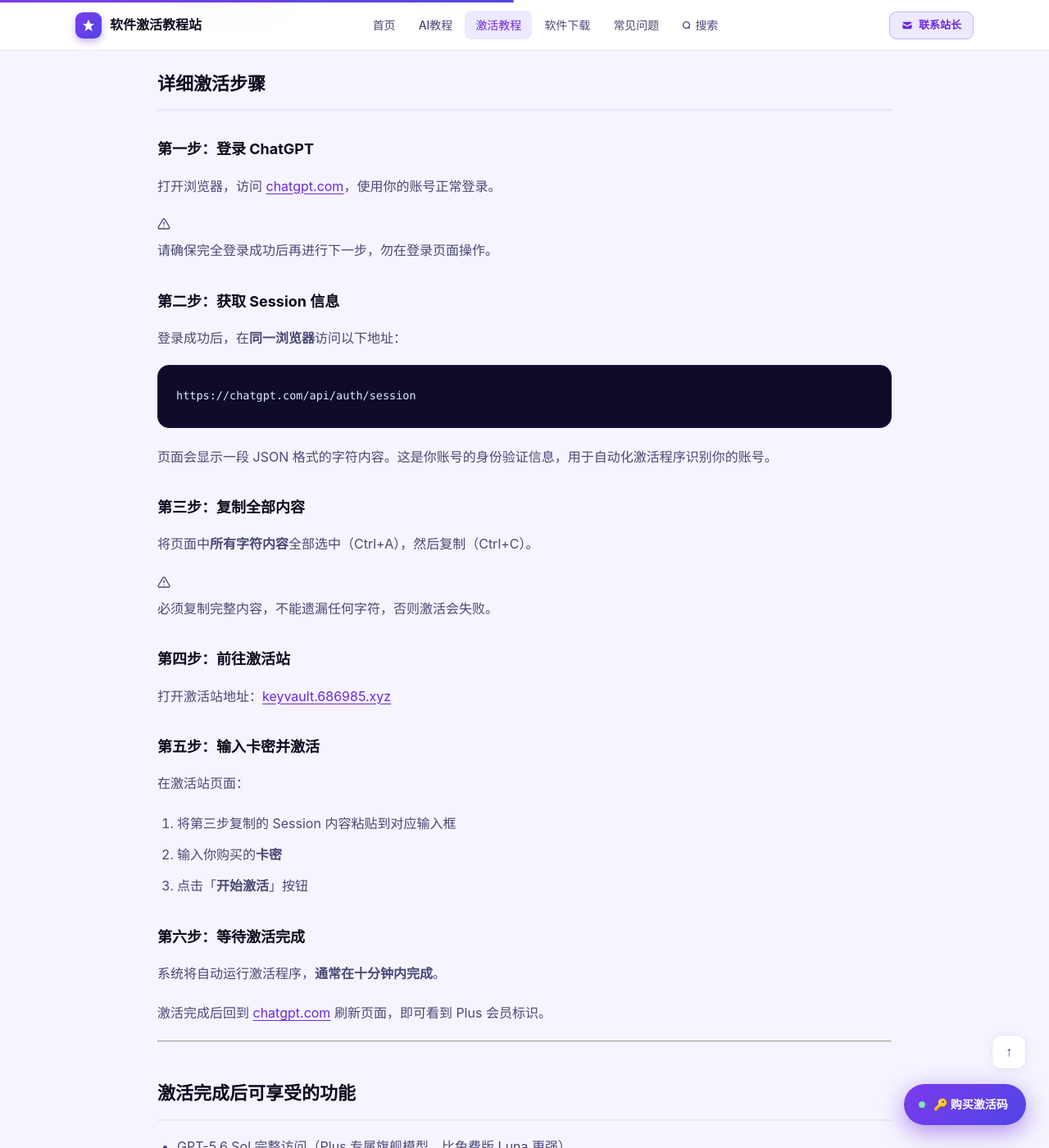
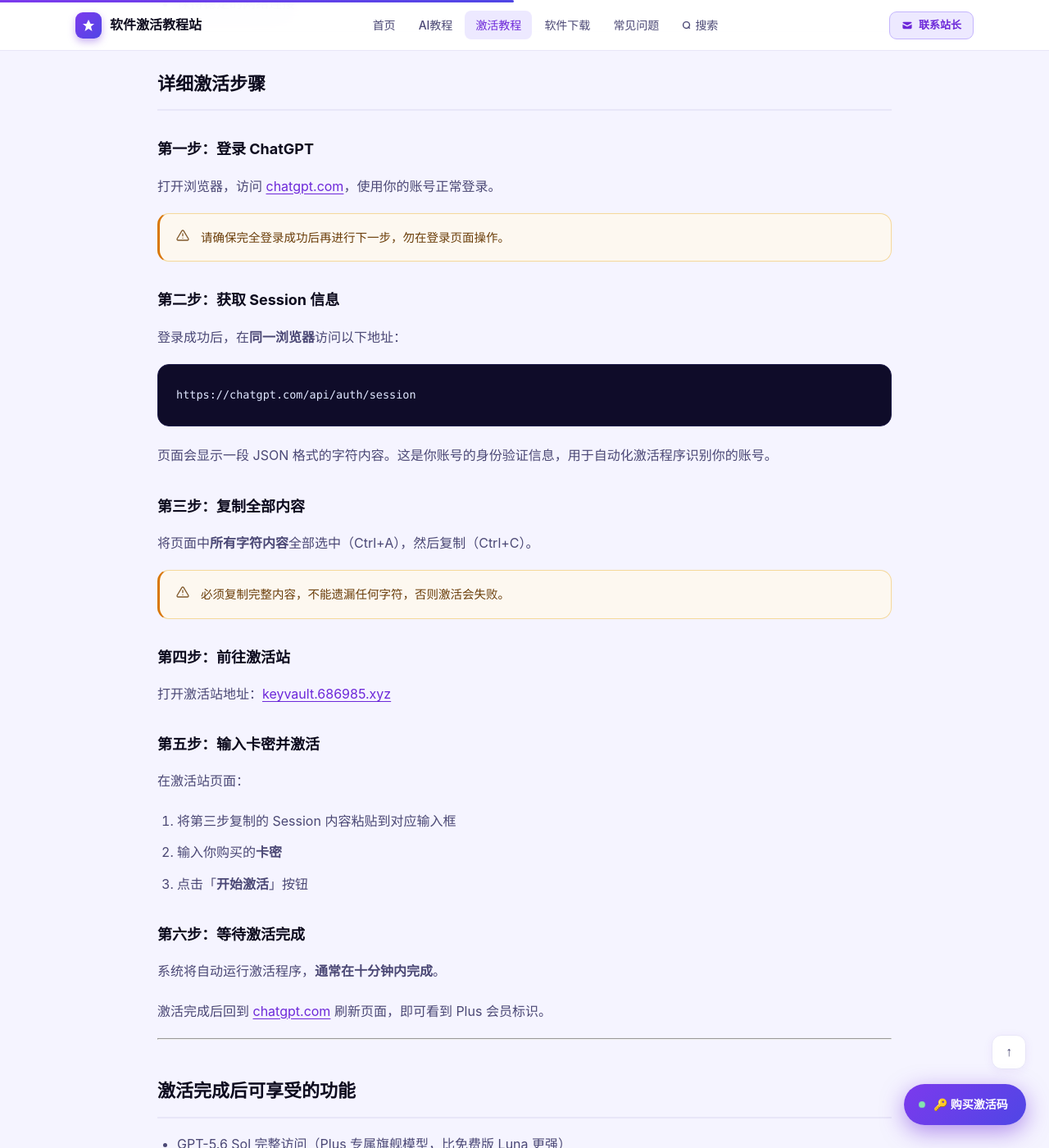
Before and after one commit to leo11hang/Kilian.github.io, a Jekyll site: the page built from _posts/2026-04-06-ChatGPT PLUS.md, in a window 1280 px wide and 1400 px high, scrolled down 1261 px. Shown: the whole window at 82% size. Built offline with Jekyll 4.4.1, drawn with Linux system fonts in a browser that asks for light colours.

Commit message:
Add files via upload

```diff
--- a/assets/css/main.css
+++ b/assets/css/main.css
@@ -377,7 +377,80 @@
 .article-content code { font-family: "SF Mono", Consolas, monospace; background: var(--accent-lt); color: var(--accent); border: 1px solid #ddd6fe; padding: 2px 7px; border-radius: 5px; font-size: 13.5px; }
 .article-content pre { background: #0f0c29; color: #e0e7ff; border: 1px solid #1e1b4b; border-radius: var(--r); padding: 22px; margin-bottom: 20px; overflow-x: auto; }
 .article-content pre code { background: none; border: none; color: inherit; padding: 0; }
-.article-content blockquote { border-left: 4px solid var(--accent); background: var(--accent-lt); padding: 16px 20px; margin-bottom: 18px; border-radius: 0 10px 10px 0; }
+.article-content blockquote { margin-bottom: 18px; }
+.article-content blockquote p:first-child { margin-top: 0; }
+.article-content blockquote p:last-child  { margin-bottom: 0; }
+
+.article-content blockquote {
+  margin: 0 0 18px;
+  padding: 10px 16px;
+  border-left: 3px solid var(--border);
+  color: var(--text-2);
+  background: var(--surface2);
+  border-radius: 0 var(--r) var(--r) 0;
+}
+.article-content blockquote p { margin: 0; }
+
+.article-content .callout {
+  display: flex;
+  gap: 14px;
+  align-items: flex-start;
+  padding: 16px 20px;
+  border-radius: var(--r);
+  margin-bottom: 20px;
+  font-size: 14.5px;
+  line-height: 1.75;
+}
+.article-content .callout-icon {
+  flex-shrink: 0;
+  margin-top: 2px;
+  line-height: 1;
+  opacity: .85;
+}
+.article-content .callout-body { flex: 1; min-width: 0; }
+.article-content .callout-body > p { margin: 0; }
+.article-content .callout-body > p + p { margin-top: 8px; }
+.article-content .callout-body strong { font-weight: 700; }
+
+/* 💡 tip — 紫色系（主色调） */
+.article-content .callout-tip {
+  background: var(--accent-lt);
+  border: 1px solid #c4b5fd;
+  color: #3b0764;
+  border-left: 3px solid var(--accent);
+}
+
+/* ⚠️ warning — 暖琥珀，跟紫色互补 */
+.article-content .callout-warning {
+  background: #fdf8f0;
+  border: 1px solid #f5d89a;
+  color: #6b3e0a;
+  border-left: 3px solid #d97706;
+}
+
+/* ❌ danger — 深玫红，不出戏 */
+.article-content .callout-danger {
+  background: #fdf2f4;
+  border: 1px solid #f0b8c2;
+  color: #6b0f23;
+  border-left: 3px solid #be123c;
+}
+
+/* ℹ️ info — 深色毛玻璃风，跟代码块呼应 */
+.article-content .callout-info {
+  background: rgba(15,12,41,.04);
+  border: 1px solid rgba(15,12,41,.1);
+  color: var(--text-2);
+  border-left: 3px solid var(--accent2);
+}
+
+/* 📌 note — 极简，几乎无色 */
+.article-content .callout-note {
+  background: var(--surface2);
+  border: 1px solid var(--border);
+  color: var(--text-2);
+  border-left: 3px solid var(--text-3);
+}
 .article-content img { border-radius: 10px; margin: 18px 0; box-shadow: var(--sh); }
 .article-content a { color: var(--accent); text-decoration: underline; text-underline-offset: 3px; }
 .article-content table { width: 100%; border-collapse: collapse; margin-bottom: 24px; font-size: 14px; border-radius: var(--r); overflow: hidden; border: 1px solid var(--border); }
```
